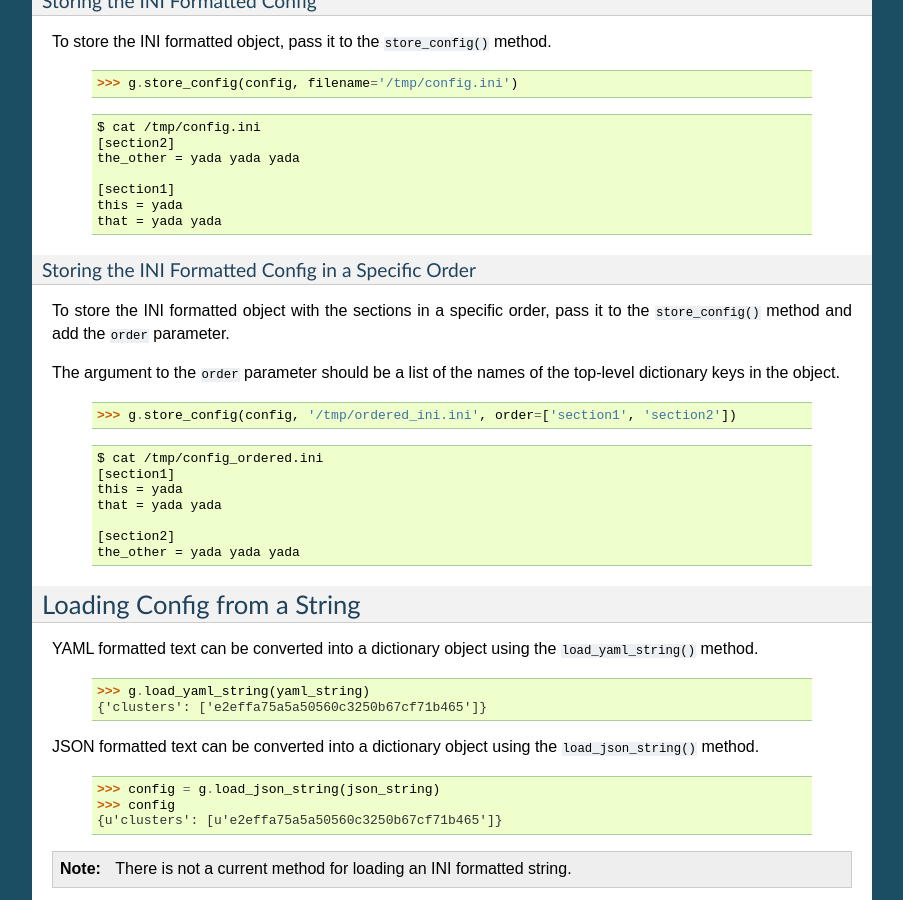
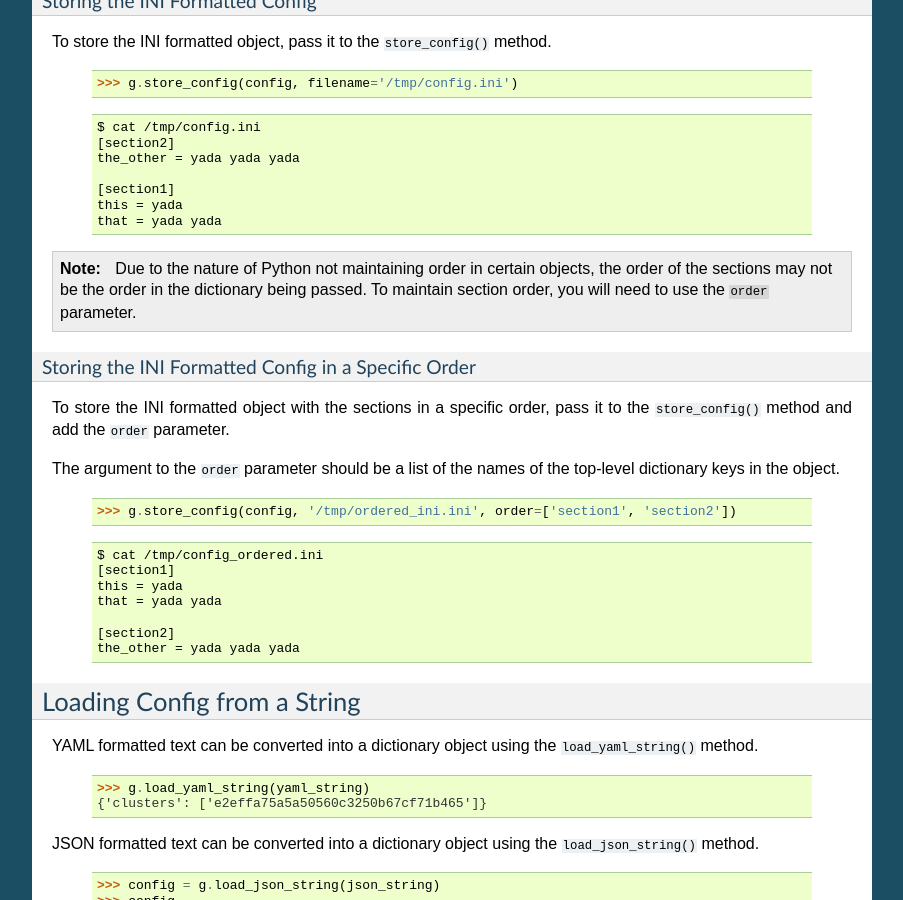
Before and after one commit to loadtheaccumulator/glusto, a Sphinx documentation site: the page built from docs/userguide/configurable.rst, in a window 1280 px wide and 900 px high, scrolled down 2697 px. Shown: the whole window, without its empty margins (198-1101 px from the left). Built offline with Sphinx 7.4.7, drawn with Linux system fonts in a browser that asks for light colours; pages that are not in the unit, such as notebooks, are missing from menus.

Commit message:
minor doc update
Signed-off-by: Jonathan Holloway <loadtheaccumulator@gmail.com>

```diff
--- a/docs/userguide/configurable.rst
+++ b/docs/userguide/configurable.rst
@@ -177,6 +177,12 @@ To store the INI formatted object, pass it to the ``store_config()`` method.
 		this = yada
 		that = yada yada
 
+.. Note::
+
+	Due to the nature of Python not maintaining order in certain objects,
+	the order of the sections may not be the order in the dictionary being passed.
+	To maintain section order, you will need to use the ``order`` parameter.
+
 
 Storing the INI Formatted Config in a Specific Order
 ....................................................
```
